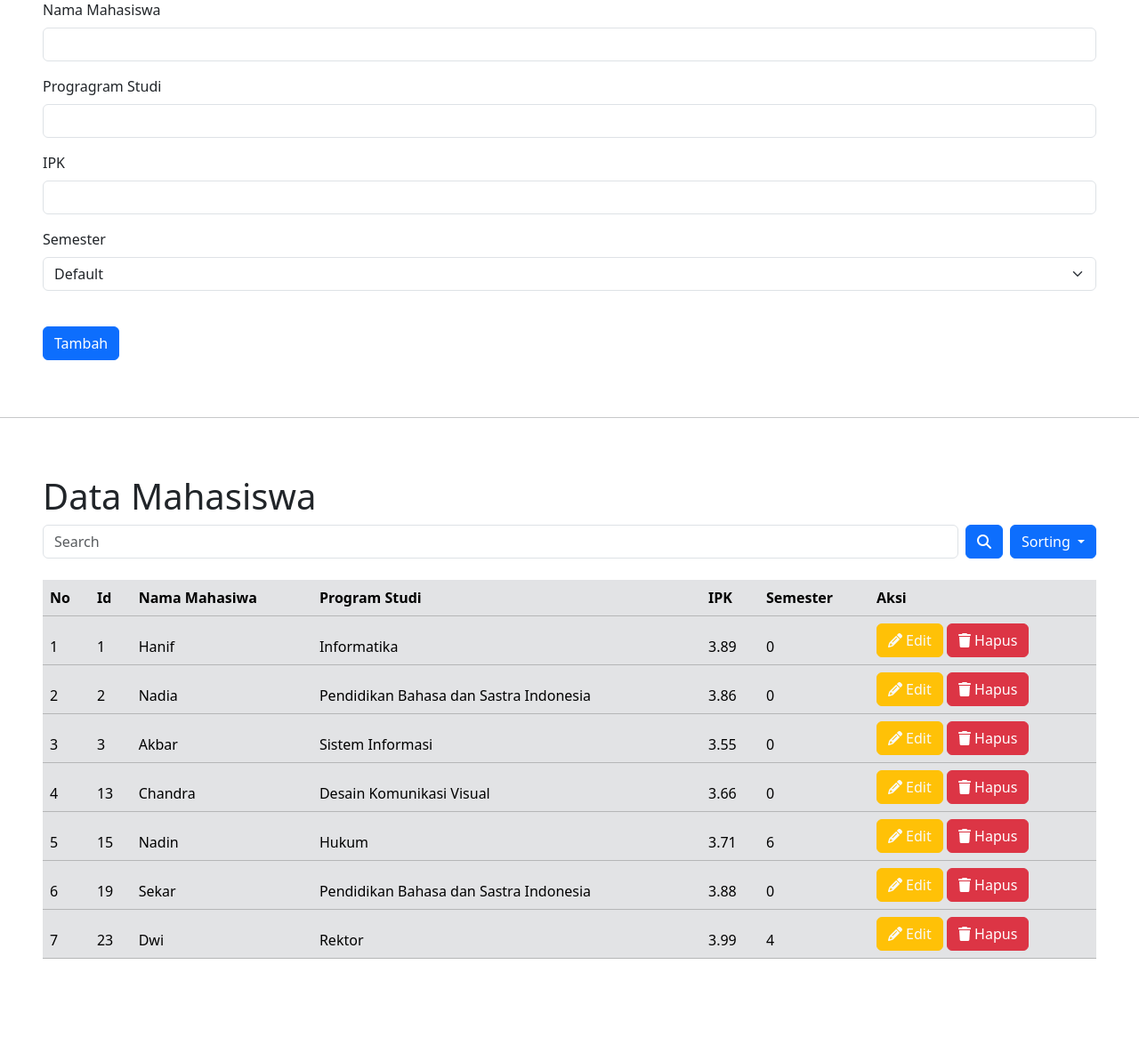
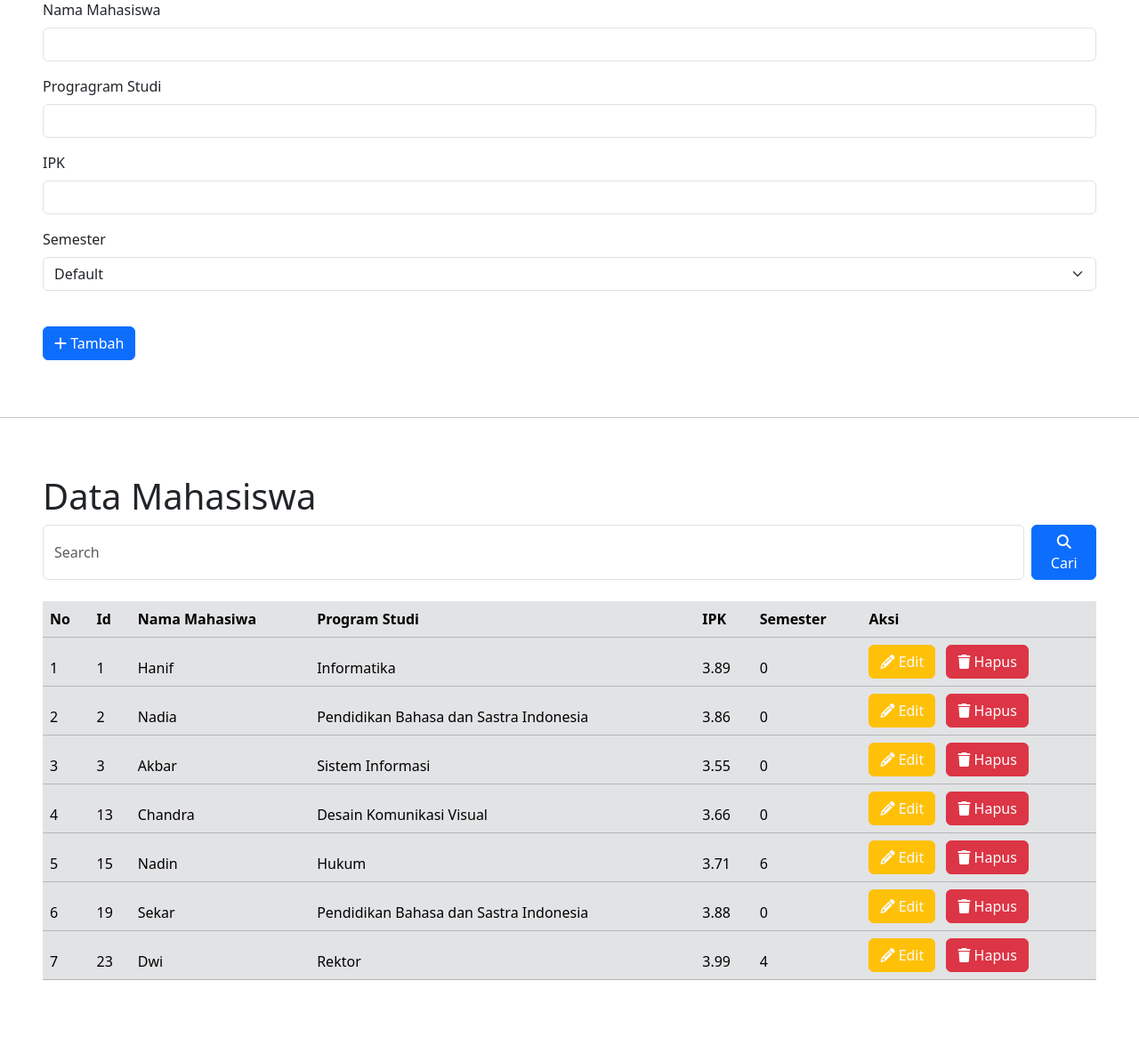
Before and after one commit to hmnif/crudwithbootstrap, a PHP site: page / in a window 1280 px wide. Shown: the part 121-1287 px from the top of the page at 89% size. Before the commit the page ends 1199 px from the top, so only its background shows below. Run offline with PHP 8.4, Linux system fonts and the light colour scheme; data comes from the database, SQL or seed files in the repository.

Commit message:
Perbaikan function edit

```diff
--- a/function.php
+++ b/function.php
@@ -54,6 +54,6 @@ function edit_mahasiswa($data)
 function cari_mahasiswa($cari)
 {
   global $db;
-  $query = "SELECT * FROM mahasiswa WHERE nama_mhs LIKE '%$cari%' OR prodi LIKE '%$cari%' OR ipk LIKE '%$cari%' OR id_mhs LIKE '%$cari%'";
+  $query = "SELECT * FROM mahasiswa WHERE nama_mhs LIKE '%$cari%' OR prodi LIKE '%$cari%' OR ipk LIKE '%$cari%' OR semester LIKE '%$cari%' OR id_mhs LIKE '%$cari%'";
   return tampil_data($query);
 }
--- a/index.php
+++ b/index.php
@@ -52,7 +52,7 @@ if (isset($_POST["search"])) {
       </select>
     </div>
     <br>
-    <button type="submit" class="btn btn-primary" name="submit">Tambah</button>
+    <button type="submit" class="btn btn-primary" name="submit"><i class="fa fa-plus"></i> Tambah</button>
   </form>
 </div>
 <hr>
@@ -60,21 +60,7 @@ if (isset($_POST["search"])) {
   <h1>Data Mahasiswa</h1>
   <form action="" class="d-flex" method="POST">
     <input type="text" class="form-control" placeholder="Search" name="cari">
-    <button class="btn btn-primary ms-2" name="search"><i class="fa fa-search"></i></button>
-    <div class="dropdown">
-      <button class="btn btn-primary dropdown-toggle ms-2" type="button" data-bs-toggle="dropdown" aria-expanded="false">Sorting </button>
-      <ul class="dropdown-menu">
-        <li><a class="dropdown-item" <?php if (isset($_GET['nama_mhs']) && $_GET['SORT_ASC'] == "a-z" || "A_Z") {
-                                        echo "selected";
-                                      } ?>>Nama</a></li>
-        <li><a class="dropdown-item" <?php if (isset($_GET['prodi']) && $_GET['SORT_ASC'] == "a-z" || "A_Z") {
-                                        echo "selected";
-                                      } ?>>Prodi</a></li>
-        <li><a class="dropdown-item" <?php if (isset($_GET['ipk']) && $_GET['SORT_ASC'] == "a-z" || "A_Z") {
-                                        echo "selected";
-                                      } ?>>IPK</a></li>
-      </ul>
-    </div>
+    <button class="btn btn-primary ms-2" name="search"><i class="fa fa-search"></i> Cari</button>
   </form>
   <table class="table table-secondary mt-4">
     <thead>
@@ -98,7 +84,7 @@ if (isset($_POST["search"])) {
           <td><?php echo $row['semester']; ?></td>
           <td>
             <a href="edit.php?id_mhs=<?php echo $row['id_mhs']; ?>"><button class="btn btn-warning text-light"><i class="fa fa-pencil" aria-hidden="true"></i> Edit</button></a>
-            <a href="delete.php?id_mhs=<?php echo $row['id_mhs']; ?>"><button class="btn btn-danger"><i class="fa fa-trash" aria-hidden="true"></i> Hapus</button></a>
+            <a href="delete.php?id_mhs=<?php echo $row['id_mhs']; ?>"><button class="btn btn-danger ms-2"><i class="fa fa-trash" aria-hidden="true"></i> Hapus</button></a>
           </td>
         </tr>
         <?php $no++; ?>
```
Also changed, not shown: edit.php (+6 -5 lines).
